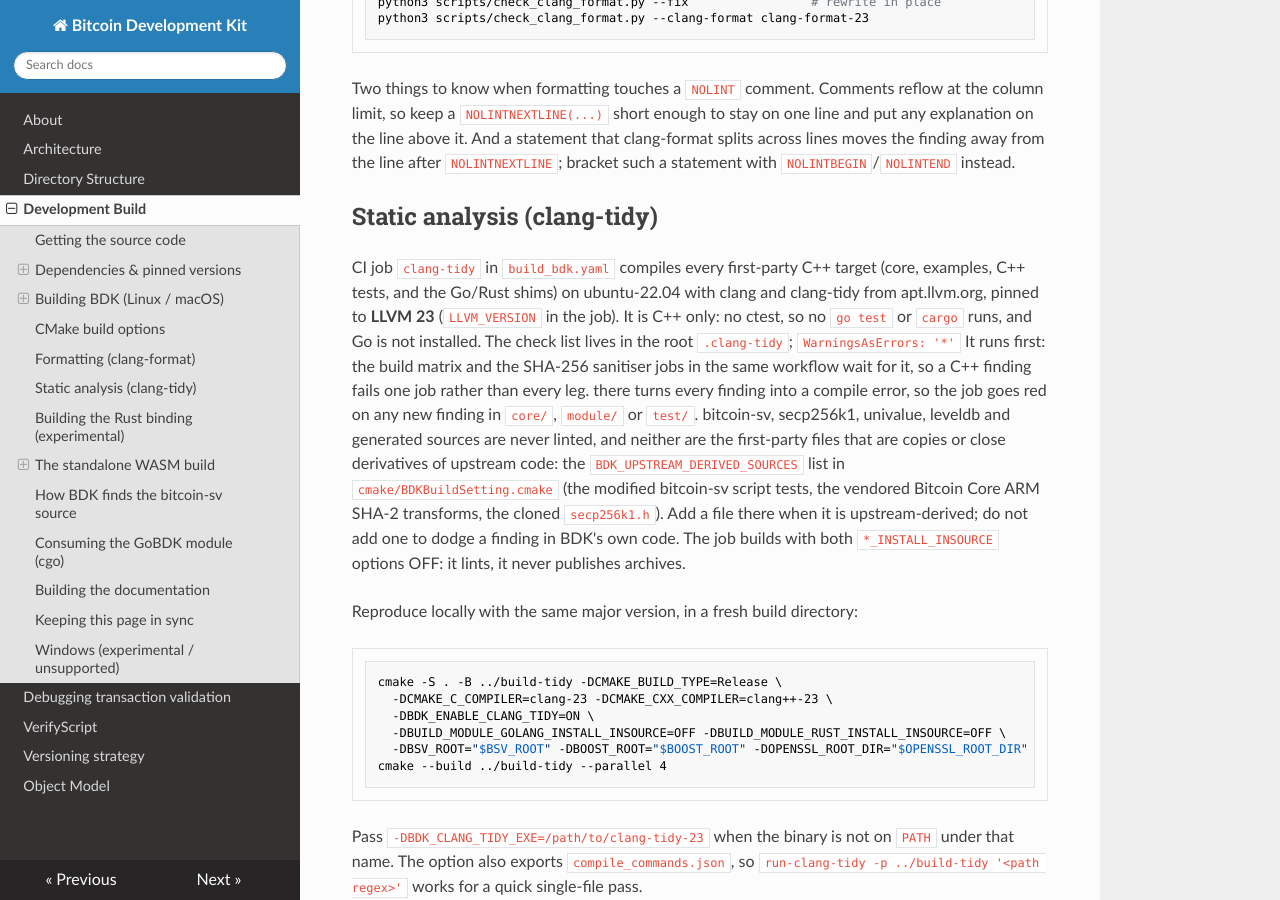
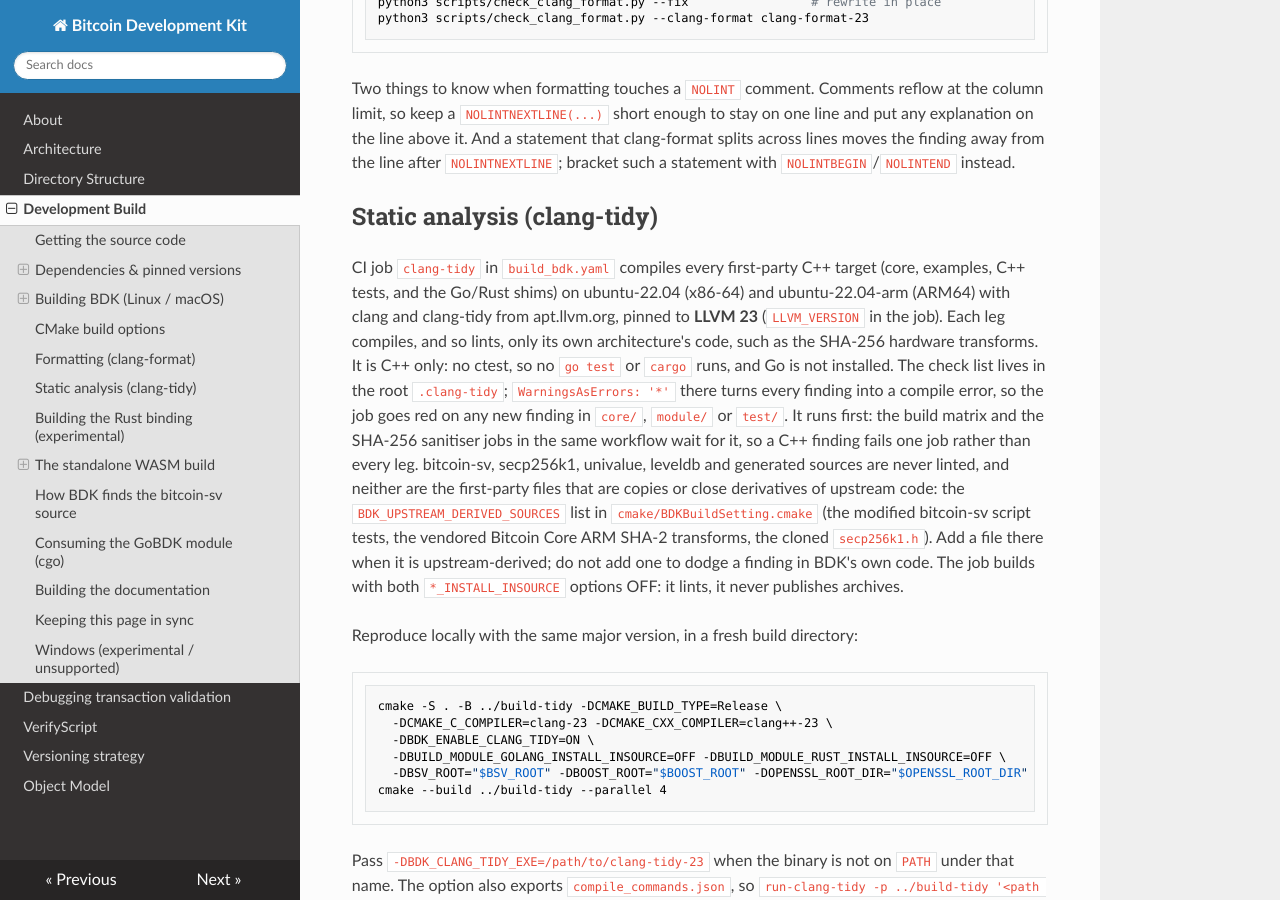
Before and after one commit to bitcoin-sv/bdk, an MkDocs documentation site: the page built from documentation/docs/build.md, in a window 1280 px wide and 900 px high, scrolled down 5638 px. Built offline with MkDocs 1.6.1, drawn with Linux system fonts in a browser that asks for light colours; nearby versions of some CDN libraries; some of the changed text lies outside the part shown.

Commit message:
[ci] clang-tidy on ARM64 too, and fix the ARM-only findings
The clang-tidy job ran on x86-64 only, so it never compiled the ARM64
code, which had four findings under the LLVM 23 gate:
- core/sha256_arm_shani_target.cpp: ENABLE_ARM_SHANI defined as a
  constant (cppcoreguidelines-macro-usage) and the deliberate #include of
  the vendored .cpp (bugprone-suspicious-include)
- core/sha256_backend.cpp: BDK_SHA256_ARM_HW defined as a constant
  (cppcoreguidelines-macro-usage)
- test/core/sha256_backend_expectations.h: the /proc/cpuinfo prefix
  check in the ARM64 Linux branch (modernize-use-starts-ends-with)

The feature macros are only tested with #ifdef / defined(), so they are
now defined without a value, which the check does not flag; the x86-64
twins drop their NOLINT the same way. The .cpp include keeps a
NOLINTNEXTLINE, as on x86-64, with its reason. The prefix check uses
starts_with.

The job is now a matrix over ubuntu-22.04 and ubuntu-22.04-arm with the
same LLVM 23 setup and the dependency bundle for the runner's
architecture. It still runs after the clang-format job, which stays on
ubuntu-22.04 only.

Refs #71

```diff
--- a/documentation/docs/build.md
+++ b/documentation/docs/build.md
@@ -42,7 +42,7 @@ a build. A newer version is not automatically a tested version.
 | Emscripten, WASM only | 4.0.23 | `build_wasm.yaml`, `Install Emscripten 4.0.23` |
 | Node.js, WASM tests | Must be on PATH when configuring; the workflow does not pin a version | `test/types/CMakeLists.txt`, `BDK_NODE_EXECUTABLE` |
 | Native CI hosts | ubuntu-22.04, ubuntu-22.04-arm, macos-15 | `build_bdk.yaml`, build matrix |
-| clang / clang-tidy, static-analysis gate only | LLVM 23 from apt.llvm.org on ubuntu-22.04 | `build_bdk.yaml`, `clang-tidy` job, `LLVM_VERSION` |
+| clang / clang-tidy, static-analysis gate only | LLVM 23 from apt.llvm.org on ubuntu-22.04 and ubuntu-22.04-arm | `build_bdk.yaml`, `clang-tidy` job, `LLVM_VERSION` |
 | clang-format, formatting gate only | LLVM 23 from apt.llvm.org on ubuntu-22.04 | `build_bdk.yaml`, `clang-format` job, `LLVM_VERSION`; `scripts/check_clang_format.py` |
 
 The Rust gating workflow uses the pinned toolchain. The scheduled Rust toolchain
@@ -230,13 +230,15 @@ instead.
 ## Static analysis (clang-tidy)
 
 CI job `clang-tidy` in `build_bdk.yaml` compiles every first-party C++ target
-(core, examples, C++ tests, and the Go/Rust shims) on ubuntu-22.04 with clang and
-clang-tidy from apt.llvm.org, pinned to **LLVM 23** (`LLVM_VERSION` in the job).
+(core, examples, C++ tests, and the Go/Rust shims) on ubuntu-22.04 (x86-64) and
+ubuntu-22.04-arm (ARM64) with clang and clang-tidy from apt.llvm.org, pinned to
+**LLVM 23** (`LLVM_VERSION` in the job). Each leg compiles, and so lints, only its
+own architecture's code, such as the SHA-256 hardware transforms.
 It is C++ only: no ctest, so no `go test` or `cargo` runs, and Go is not installed. The check list lives in the root `.clang-tidy`; `WarningsAsErrors: '*'`
+there turns every finding into a compile error, so the job goes red on any new
+finding in `core/`, `module/` or `test/`.
 It runs first: the build matrix and the SHA-256 sanitiser jobs in the same workflow
-wait for it, so a C++ finding fails one job rather than every leg.
-there turns every finding into a compile error, so the job goes red on any new
-finding in `core/`, `module/` or `test/`. bitcoin-sv, secp256k1, univalue, leveldb and
+wait for it, so a C++ finding fails one job rather than every leg. bitcoin-sv, secp256k1, univalue, leveldb and
 generated sources are never linted, and neither are the first-party files that are
 copies or close derivatives of upstream code: the `BDK_UPSTREAM_DERIVED_SOURCES`
 list in `cmake/BDKBuildSetting.cmake` (the modified bitcoin-sv script tests, the vendored
```
Also changed, not shown: 6 other files.
